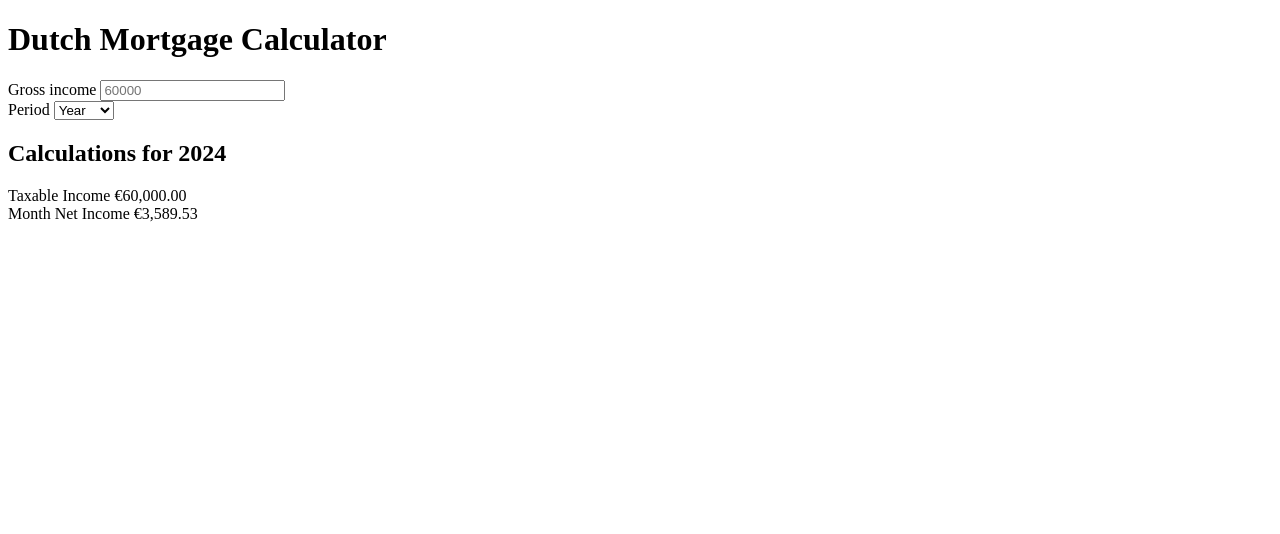
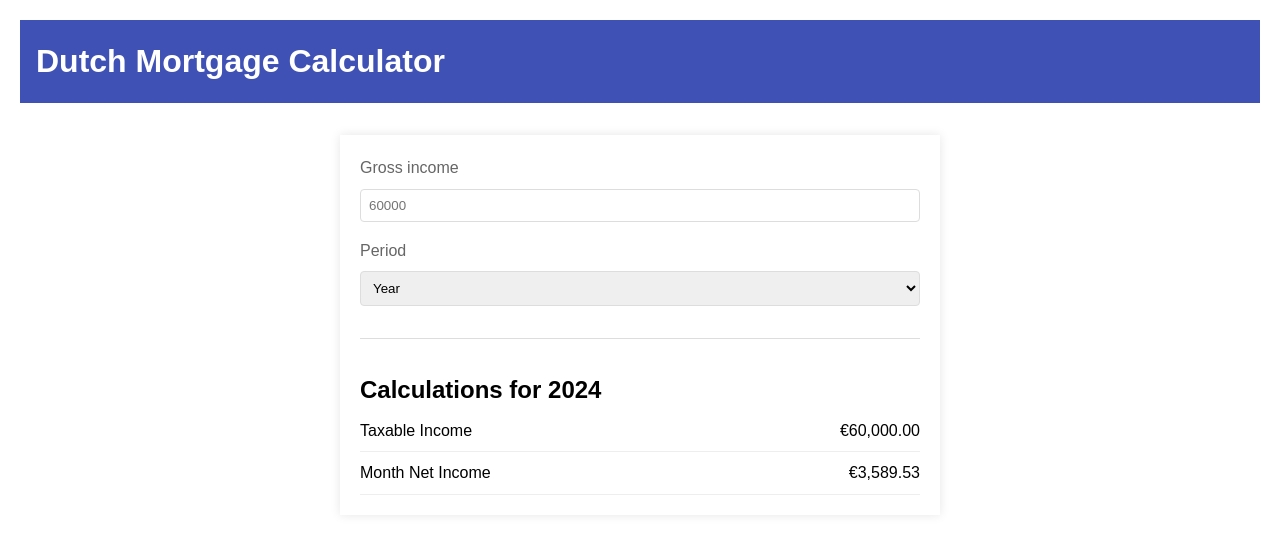
Before and after one commit to puehres/dutch-mortgage-calculator, a plain HTML site: page index.html in a window 1280 px wide. Drawn offline with Linux system fonts and the light colour scheme.

Commit message:
Add basic CSS styling

```diff
--- a/index.html
+++ b/index.html
@@ -4,6 +4,7 @@
     <meta charset="UTF-8">
     <meta name="viewport" content="width=device-width, initial-scale=1.0">
     <title>Dutch Mortgage Calculator</title>
+    <link rel="stylesheet" href="styles.css">
 </head>
 <body>
     <header>
--- /dev/null
+++ b/styles.css
@@ -0,0 +1,55 @@
+* {
+    margin: 0;
+    padding: 0;
+    box-sizing: border-box;
+}
+
+body {
+    font-family: Arial, sans-serif;
+    line-height: 1.6;
+    padding: 20px;
+}
+
+header {
+    background-color: #3f51b5;
+    color: white;
+    padding: 1rem;
+    margin-bottom: 2rem;
+}
+
+.calculator {
+    max-width: 600px;
+    margin: 0 auto;
+    padding: 20px;
+    box-shadow: 0 0 10px rgba(0,0,0,0.1);
+}
+
+.input-group {
+    margin-bottom: 1rem;
+}
+
+label {
+    display: block;
+    margin-bottom: 0.5rem;
+    color: #666;
+}
+
+input, select {
+    width: 100%;
+    padding: 0.5rem;
+    border: 1px solid #ddd;
+    border-radius: 4px;
+}
+
+.results {
+    margin-top: 2rem;
+    padding-top: 2rem;
+    border-top: 1px solid #ddd;
+}
+
+.result-item {
+    display: flex;
+    justify-content: space-between;
+    padding: 0.5rem 0;
+    border-bottom: 1px solid #eee;
+}
```
